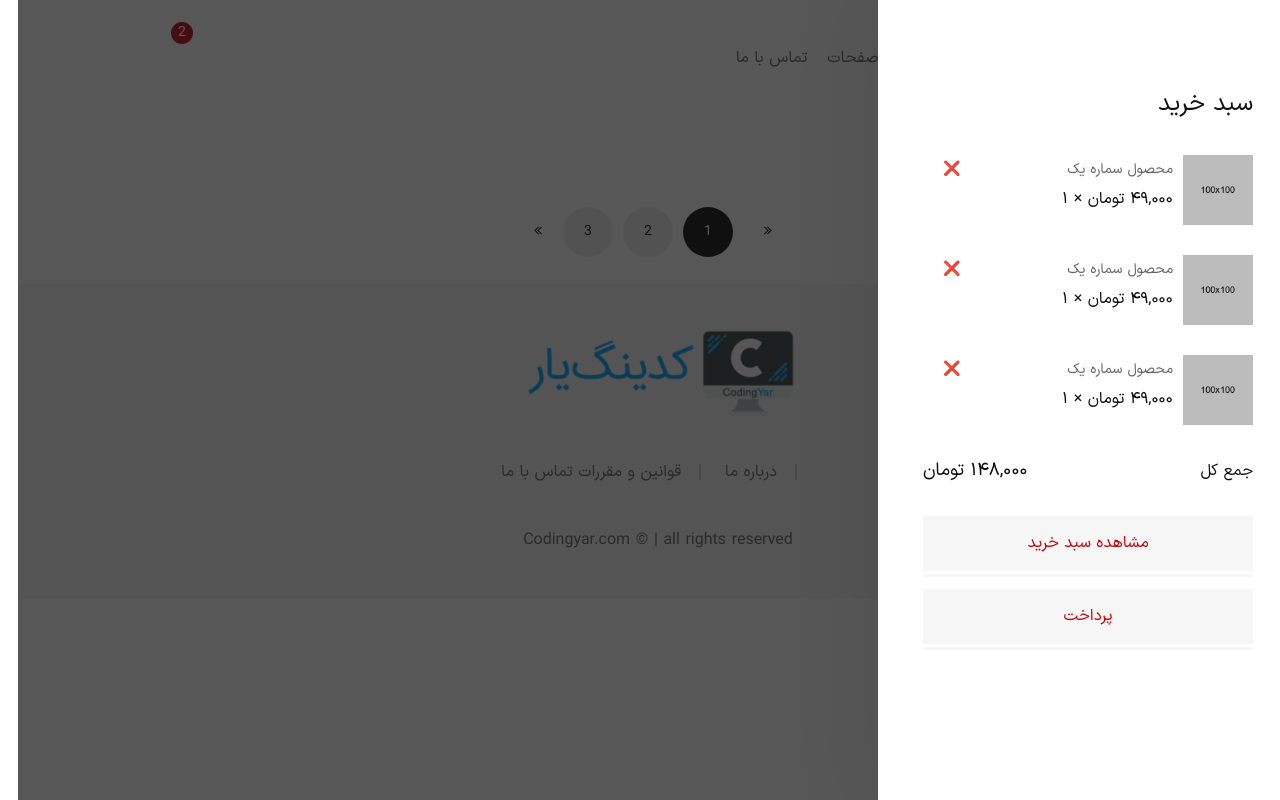
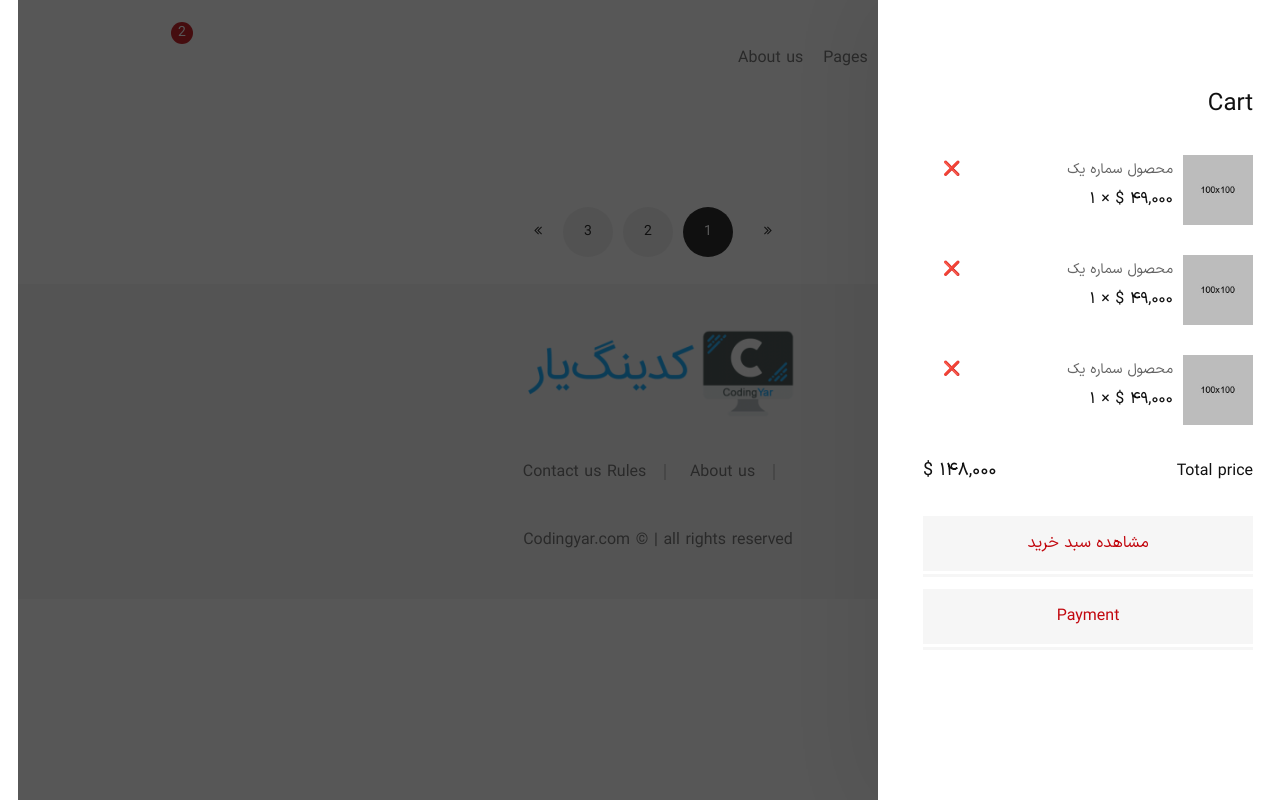
Before and after one commit to SaeedRahimisp/online_shop, a Django app: page /products/ in a window 1280 px wide, after a click that opens the changed part. Run offline with Django 4.2, Linux system fonts and the light colour scheme; data that the repository does not hold is empty; parts of the project's set-up code (start-up, migrations or seed data) failed here and were passed over; some libraries are stand-ins or nearby versions; some web fonts are replaced.

Commit message:
Add more translation

```diff
--- a/products/templates/products/product_detail.html
+++ b/products/templates/products/product_detail.html
@@ -140,7 +140,8 @@
                                             <div class="row">
                                                 <div class="border-top py-5 w-100"></div>
                                                 <div class="col-lg-8 m-auto">
-                                                    <span class="reply-title pull-right">{% trans 'Write your comment' %}</span>
+                                                    {% if user.is_authenticated %}
+                                                        <span class="reply-title pull-right">{% trans 'Write your comment' %}</span>
                                                     <br>
                                                     <form action="{% url 'comment_create' product.id %}" method="post"
                                                           class="form text-right">
@@ -151,6 +152,9 @@
                                                                    class="btn-submit">
                                                         </div>
                                                     </form>
+                                                    {% else %}
+                                                        <p>{% trans 'Please Login in order to write your comment.' %}</p>
+                                                    {% endif %}
                                                 </div>
                                             </div>
                                         </div>
--- a/products/templates/products/product_list.html
+++ b/products/templates/products/product_list.html
@@ -1,7 +1,8 @@
 {% extends '_base.html' %}
 {% load static %}
+{% load i18n %}
 
-{% block page_title %} Products List {% endblock %}
+{% block page_title %} {% trans 'Product list' %} {% endblock %}
 {% block content %}
     <div class="main-content-wrapper container-fluid">
         <div class="shop-page-wrapper shop-fullwidth">
@@ -12,7 +13,7 @@
                             <div class="container row align-items-center">
                                 <div class="col-lg-12 mb-md--50 mb-xs--10">
                                     <div class="shop-toolbar__left d-flex align-items-sm-center align-items-start flex-sm-row flex-column">
-                                        <p class="product-pages">نمایش ۱-۲۰ از ۴۹</p>
+                                        <p class="product-pages">{% trans 'display' %} ۱-۲۰ {% trans 'from' %} ۴۹</p>
                                     </div>
                                 </div>
                             </div>
@@ -48,11 +49,12 @@
                                                             <a href="{{ product.get_absolute_url }}">{{ product.title }}</a>
                                                         </h3>
                                                         <div class="product-price-wrapper mb--30">
-                                                            <span class="money">{{ product.price }} تومان</span>
+                                                            <span class="money">{{ product.price }} {% trans '$' %}</span>
                                                         </div>
                                                         <a href="cart.html"
-                                                           class="btn btn-small btn-bg-sand btn-color-dark px-3">اضافه
-                                                            کردن به سبد خرید</a>
+                                                           class="btn btn-small btn-bg-sand btn-color-dark px-3">
+                                                            {% trans 'Add to cart' %}
+                                                        </a>
                                                     </div>
                                                 </div>
                                             </div>
--- a/templates/_base.html
+++ b/templates/_base.html
@@ -1,4 +1,5 @@
 {% load static %}
+{% load i18n %}
 
 <!doctype html>
 <html class="no-js">
@@ -58,22 +59,22 @@
                                 <ul class="mainmenu d-lg-flex jusity-content-end jusity-content-lg-start pt-4">
                                     <li class="mainmenu__item menu-item-has-children active">
                                         <a href="{% url 'home' %}" class="mainmenu__link">
-                                            <span class="mm-text">خانه</span>
+                                            <span class="mm-text">{% trans 'Home' %}</span>
                                         </a>
                                     </li>
                                     <li class="mainmenu__item menu-item-has-children">
                                         <a href="" class="mainmenu__link">
-                                            <span class="mm-text">وبلاگ</span>
+                                            <span class="mm-text">{% trans 'Blog' %}</span>
                                         </a>
                                     </li>
                                     <li class="mainmenu__item menu-item-has-children">
                                         <a href="#" class="mainmenu__link">
-                                            <span class="mm-text">صفحات</span>
+                                            <span class="mm-text">{% trans 'Pages' %}</span>
                                         </a>
                                     </li>
                                     <li class="{% url 'aboutus' %}">
                                         <a href="contact-us.html" class="mainmenu__link">
-                                            <span class="mm-text">تماس با ما</span>
+                                            <span class="mm-text">{% trans 'About us' %}</span>
                                         </a>
                                     </li>
                                 </ul>
@@ -98,18 +99,24 @@
                                     <i class="flaticon flaticon-user"></i>
                                 </a>
                                 <ul class="user-info-menu">
+                                    {% if user.is_authenticated %}
                                         <li>
-                                        <a class="text-right" href="my-account.html">حساب کاربری</a>
+                                            <a class="text-right" href="#">{% trans 'Profile' %}</a>
                                         </li>
                                         <li>
-                                        <a class="text-right" href="cart.html">سبد خرید</a>
+                                            <a class="text-right"
+                                               href="{% url 'account_logout' %}">{% trans 'Logout' %}</a>
+                                        </li>
+                                    {% else %}
+                                        <li>
+                                            <a class="text-right"
+                                               href="{% url 'account_login' %}">{% trans 'Login' %}</a>
                                         </li>
                                         <li>
-                                        <a class="text-right" href="wishlist.html">علاقه مندی ها</a>
+                                            <a class="text-right"
+                                               href="{% url 'account_signup' %}">{% trans 'Signup' %}</a>
                                         </li>
-                                    <li>
-                                        <a class="text-right" href="order-tracking.html">تاریخچه سفارشات</a>
-                                    </li>
+                                    {% endif %}
                                 </ul>
                             </li>
                             <li class="header-toolbar__item">
@@ -153,9 +160,9 @@
                         </div>
                         <div class="footer-widget mb--50 pb--1">
                             <ul class="footer-menu">
-                                <li><a href="">درباره ما</a></li>
-                                <li><a href="">قوانین و مقررات</a></li>
-                                <li><a href="">تماس با ما</a></li>
+                                <li><a href="">{% trans 'About us' %}</a></li>
+                                <li><a href="">{% trans 'Rules' %}</a></li>
+                                <li><a href="">{% trans 'Contact us' %}</a></li>
                             </ul>
                         </div>
                         <div class="footer-widget">
@@ -175,7 +182,7 @@
             <p>در باکس زیر عبارت خود را وارد کنید</p>
             <form class="searchform">
                 <input type="text" name="popup-search" id="popup-search" class="searchform__input"
-                       placeholder="جستجو در بین محصولات...">
+                       placeholder="{% trans 'Search between products...' %}">
                 <button type="submit" class="searchform__submit"><i class="flaticon flaticon-magnifying-glass-icon"></i>
                 </button>
             </form>
@@ -188,7 +195,7 @@
         <div class="mini-cart-wrapper">
             <a href="" class="btn-close"><i class="flaticon flaticon-cross"></i></a>
             <div class="mini-cart-inner">
-                <h3 class="mini-cart__heading mb--40 mb-lg--30 text-right">سبد خرید</h3>
+                <h3 class="mini-cart__heading mb--40 mb-lg--30 text-right">{% trans 'Cart' %}</h3>
                 <div class="mini-cart__content">
                     <ul class="mini-cart__list text-right">
                         <li class="mini-cart__product d-flex justify-content-between">
@@ -205,7 +212,7 @@
                                         </a>
                                     </span>
                                 <span class="mini-cart__product__quantity">
-                                        <span>۴۹,۰۰۰ تومان</span> &#215; <span>۱</span>
+                                        <span>۴۹,۰۰۰ {% trans '$' %}</span> &#215; <span>۱</span>
                                     </span>
                             </div>
                         </li>
@@ -223,7 +230,7 @@
                                         </a>
                                     </span>
                                 <span class="mini-cart__product__quantity">
-                                        <span>۴۹,۰۰۰ تومان</span> &#215; <span>۱</span>
+                                        <span>۴۹,۰۰۰ {% trans '$' %}</span> &#215; <span>۱</span>
                                     </span>
                             </div>
                         </li>
@@ -241,18 +248,18 @@
                                         </a>
                                     </span>
                                 <span class="mini-cart__product__quantity">
-                                        <span>۴۹,۰۰۰ تومان</span> &#215; <span>۱</span>
+                                        <span>۴۹,۰۰۰ {% trans '$' %}</span> &#215; <span>۱</span>
                                     </span>
                             </div>
                         </li>
                     </ul>
                     <div class="mini-cart__total">
-                        <span>جمع کل</span>
-                        <span class="ammount">۱۴۸,۰۰۰ تومان</span>
+                        <span>{% trans 'Total price' %}</span>
+                        <span class="ammount">۱۴۸,۰۰۰ {% trans '$' %}</span>
                     </div>
                     <div class="mini-cart__buttons">
                         <a href="cart.html" class="btn btn-fullwidth btn-bg-sand mb--20">مشاهده سبد خرید</a>
-                        <a href="checkout.html" class="btn btn-fullwidth btn-bg-sand">پرداخت</a>
+                        <a href="checkout.html" class="btn btn-fullwidth btn-bg-sand">{% trans 'Payment' %}</a>
                     </div>
                 </div>
             </div>
@@ -266,7 +273,6 @@
 
 </div>
 <!-- ************************* JS Files ************************* -->
-
 <!-- jQuery JS -->
 <script src="{% static 'js/vendor.js' %}"></script>
 
--- a/templates/account/login.html
+++ b/templates/account/login.html
@@ -1,8 +1,9 @@
 {% extends '_base.html' %}
 {% load crispy_forms_tags %}
+{% load i18n %}
 
 {% block page_title %}
-    Login Page
+    {% trans 'Login' %}
 {% endblock %}
 {% block content %}
     <h1>Log In</h1>
--- a/templates/account/logout.html
+++ b/templates/account/logout.html
@@ -1,8 +1,9 @@
 {% extends '_base.html' %}
 {% load crispy_forms_tags %}
+{% load i18n %}
 
 {% block page_title %}
-    Logout Page
+    {% trans 'Logout' %}
 {% endblock %}
 {% block content %}
     <h1>Log Out</h1>
--- a/templates/account/signup.html
+++ b/templates/account/signup.html
@@ -1,9 +1,11 @@
 {% extends '_base.html' %}
 {% load crispy_forms_tags %}
+{% load i18n %}
 
 {% block page_title %}
-    Signup Page
+    {% trans 'Signup' %}
 {% endblock %}
+
 {% block content %}
     <h1>Sign Up</h1>
     <form action="" method="post">
```
Also changed, not shown: cart/locale/fa/LC_MESSAGES/django.po (added), products/locale/fa/LC_MESSAGES/django.po. Lines whose indentation alone changed are shown as unchanged.
